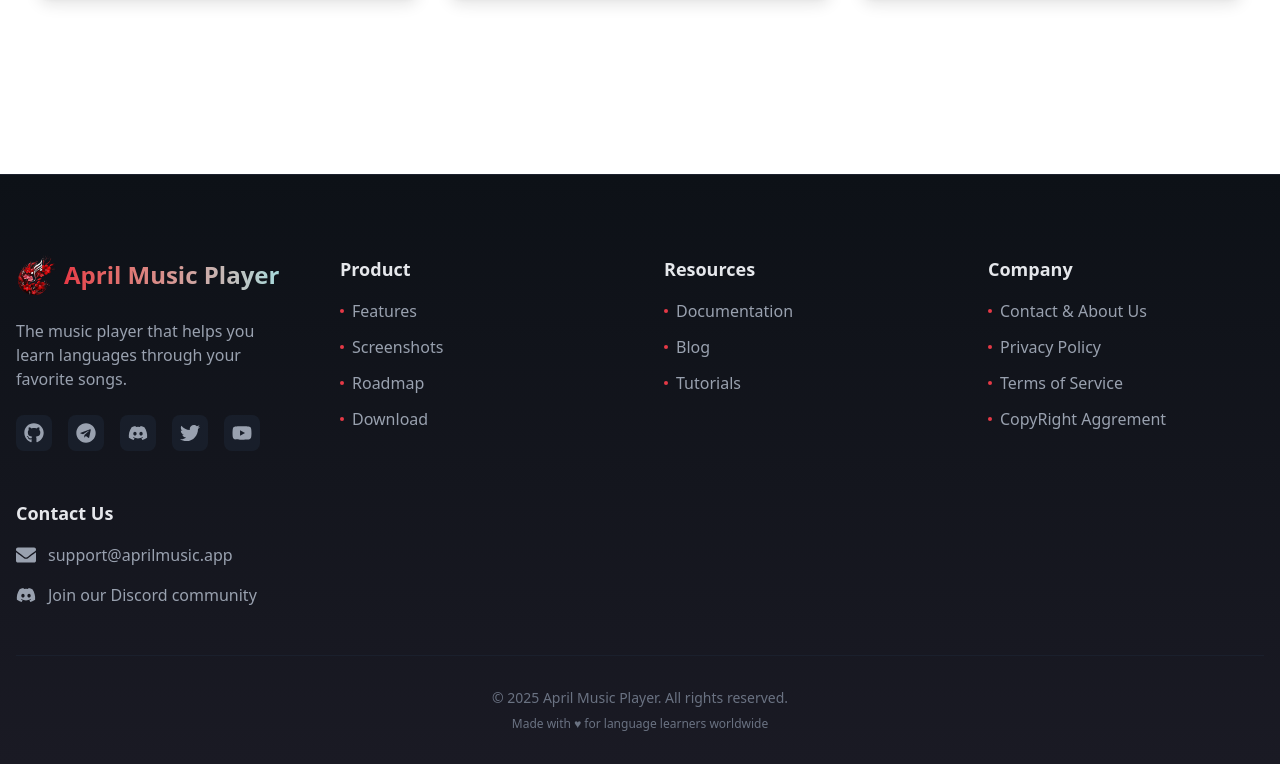
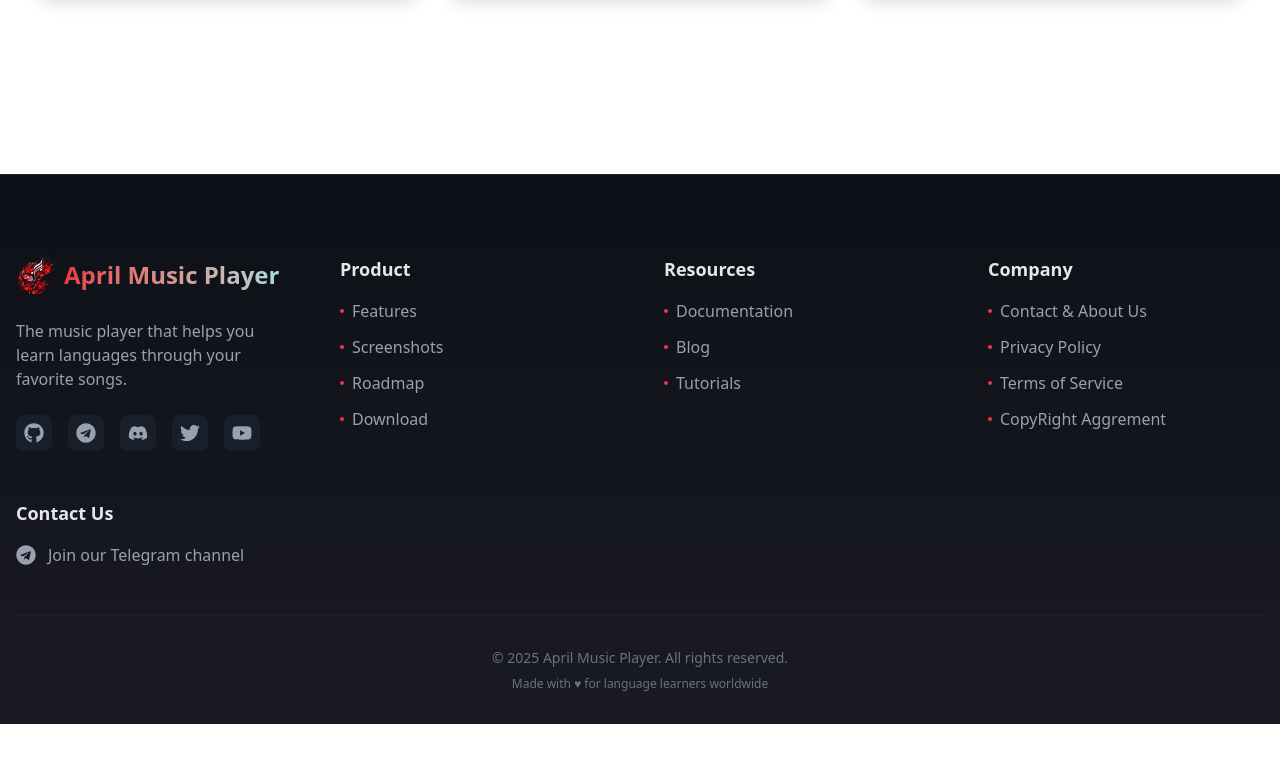
Before and after one commit to amm926616/april-landing-react, a React (Vite) app: page / in a window 1280 px wide. Shown: the part 8287-9051 px from the top of the page. After the commit the page ends 9011 px from the top, so only its background shows below. Built offline with nearby package versions, Linux system fonts and the light colour scheme.

Commit message:
feat/footer

```diff
--- a/src/components/global/FooterComponent.tsx
+++ b/src/components/global/FooterComponent.tsx
@@ -2,7 +2,6 @@
 import {
   FaTelegram,
   FaGithub,
-  FaEnvelope,
   FaDiscord,
   FaTwitter,
   FaYoutube,
@@ -19,7 +18,6 @@
 }
 
 const FooterComponent: React.FC<FooterProps> = ({
-  email = "support@aprilmusic.app",
   telegramLink = "https://t.me/aprilmusic",
   githubLink = "https://github.com/aprilmusic",
   discordLink = "https://discord.gg/aprilmusic",
@@ -170,24 +168,16 @@
             <ul className="space-y-3 sm:space-y-4">
               {" "}
               {/* Adjusted spacing for mobile */}
+
               <li>
                 <a
-                  href={`mailto:${email}`}
-                  className="text-gray-400 hover:text-[#e63946] transition-colors flex items-start justify-center md:justify-start" // Centered on mobile
-                >
-                  <FaEnvelope className="w-5 h-5 mr-3 mt-0.5 flex-shrink-0" />
-                  <span>{email}</span>
-                </a>
-              </li>
-              <li>
-                <a
-                  href={discordLink}
+                  href={telegramLink}
                   target="_blank"
                   rel="noopener noreferrer"
                   className="text-gray-400 hover:text-[#e63946] transition-colors flex items-start justify-center md:justify-start" // Centered on mobile
                 >
-                  <FaDiscord className="w-5 h-5 mr-3 mt-0.5 flex-shrink-0" />
-                  <span>Join our Discord community</span>
+                  <FaTelegram className="w-5 h-5 mr-3 mt-0.5 flex-shrink-0" />
+                  <span>Join our Telegram channel</span>
                 </a>
               </li>
             </ul>
```
